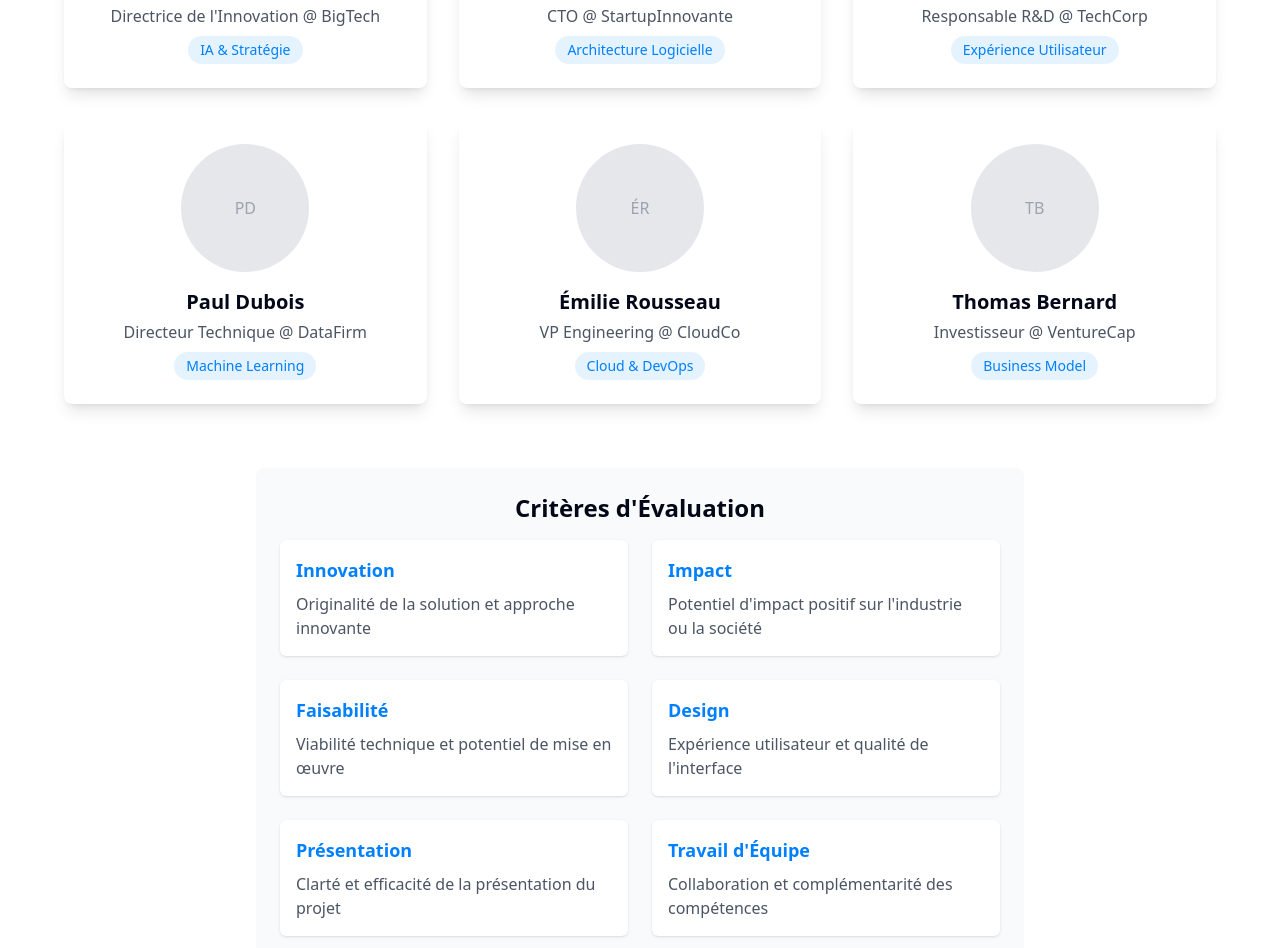
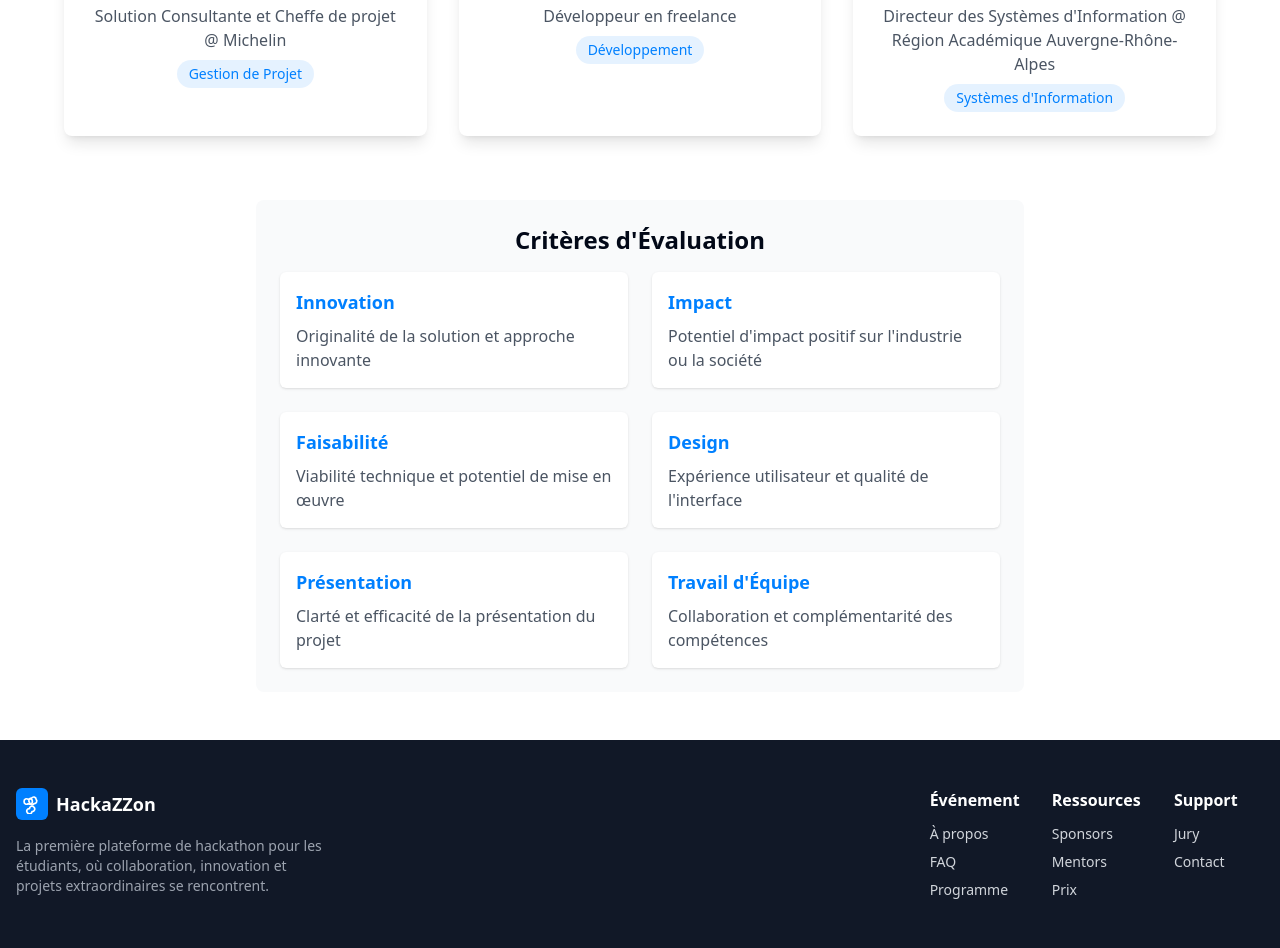
Before and after one commit to ahmed-badi/hackathon-student-hive, a React (Vite) app: page /jury in a window 1280 px wide. Shown: the part 464-1412 px from the top of the page. Built offline with nearby package versions, Linux system fonts and the light colour scheme.

Commit message:
Feat: Add Jury page and navbar entry
- Added the Jury page and included it in the navigation bar.
- Updated the Mentors page to correct "Dev Ops" to "DevOps".
- Modified the Prizes page to keep only the first three prizes and remove the special prizes section.

```diff
--- a/src/components/Navbar.tsx
+++ b/src/components/Navbar.tsx
@@ -143,6 +143,14 @@ const Navbar = () => {
                         </Link>
                       </NavigationMenuLink>
                       <NavigationMenuLink asChild>
+                        <Link to="/jury" className="block select-none space-y-1 rounded-md p-3 leading-none no-underline outline-none transition-colors hover:bg-accent hover:text-accent-foreground focus:bg-accent focus:text-accent-foreground">
+                          <div className="text-sm font-medium leading-none">Jury</div>
+                          <p className="line-clamp-2 text-sm leading-snug text-muted-foreground">
+                            Découvrez notre jury d'experts
+                          </p>
+                        </Link>
+                      </NavigationMenuLink>
+                      <NavigationMenuLink asChild>
                         <Link to="/contact" className="block select-none space-y-1 rounded-md p-3 leading-none no-underline outline-none transition-colors hover:bg-accent hover:text-accent-foreground focus:bg-accent focus:text-accent-foreground">
                           <div className="text-sm font-medium leading-none">Contact</div>
                           <p className="line-clamp-2 text-sm leading-snug text-muted-foreground">
@@ -204,6 +212,7 @@ const Navbar = () => {
             <div className="border-t pt-2">
               <p className="font-medium text-gray-800 mb-2">Support</p>
               <Link to="/mentors" className="text-gray-600 hover:text-primary transition-colors py-1 pl-4 block">Mentors</Link>
+              <Link to="/jury" className="text-gray-600 hover:text-primary transition-colors py-1 pl-4 block">Jury</Link>
               <Link to="/contact" className="text-gray-600 hover:text-primary transition-colors py-1 pl-4 block">Contact</Link>
             </div>
 
--- a/src/pages/Jury.tsx
+++ b/src/pages/Jury.tsx
@@ -20,39 +20,21 @@ const Jury = () => {
         <div className="grid grid-cols-1 md:grid-cols-2 lg:grid-cols-3 gap-8 max-w-6xl mx-auto">
           {[
             {
-              name: "Marie Dupont",
-              role: "Directrice de l'Innovation @ BigTech",
-              expertise: "IA & Stratégie",
+              name: "Estelle Dollé",
+              role: "Solution Consultante et Cheffe de projet @ Michelin",
+              expertise: "Gestion de Projet",
               image: null
             },
             {
-              name: "Jean Martin",
-              role: "CTO @ StartupInnovante",
-              expertise: "Architecture Logicielle",
+              name: "Lionel Antraigue",
+              role: "Développeur en freelance",
+              expertise: "Développement",
               image: null
             },
             {
-              name: "Sarah Lemoine",
-              role: "Responsable R&D @ TechCorp",
-              expertise: "Expérience Utilisateur",
-              image: null
-            },
-            {
-              name: "Paul Dubois",
-              role: "Directeur Technique @ DataFirm",
-              expertise: "Machine Learning",
-              image: null
-            },
-            {
-              name: "Émilie Rousseau",
-              role: "VP Engineering @ CloudCo",
-              expertise: "Cloud & DevOps",
-              image: null
-            },
-            {
-              name: "Thomas Bernard",
-              role: "Investisseur @ VentureCap",
-              expertise: "Business Model",
+              name: "Régis Jacquelin",
+              role: "Directeur des Systèmes d'Information @ Région Académique Auvergne-Rhône-Alpes",
+              expertise: "Systèmes d'Information",
               image: null
             }
           ].map((juror, index) => (
@@ -61,7 +43,7 @@ const Jury = () => {
                 <span className="text-gray-400">{juror.name.split(' ').map(n => n[0]).join('')}</span>
               </div>
               <h3 className="text-xl font-semibold mb-1">{juror.name}</h3>
-              <p className="text-gray-600 mb-2">{juror.role}</p>
+              <p className="text-gray-600 mb-2 text-center">{juror.role}</p>
               <span className="bg-primary/10 text-primary px-3 py-1 rounded-full text-sm font-medium">
                 {juror.expertise}
               </span>
@@ -137,11 +119,10 @@ const Jury = () => {
               </div>
 
               <div>
-                <h3 className="text-white font-semibold mb-3">Connexion</h3>
+                <h3 className="text-white font-semibold mb-3">Support</h3>
                 <ul className="space-y-2 text-sm">
-                  <li><a href="#" className="hover:text-white">Twitter</a></li>
-                  <li><a href="#" className="hover:text-white">Instagram</a></li>
-                  <li><a href="#" className="hover:text-white">Discord</a></li>
+                  <li><Link to="/jury" className="hover:text-white">Jury</Link></li>
+                  <li><Link to="/contact" className="hover:text-white">Contact</Link></li>
                 </ul>
               </div>
             </div>
--- a/src/pages/Mentors.tsx
+++ b/src/pages/Mentors.tsx
@@ -27,7 +27,7 @@ const Mentors = () => {
             },
             {
               name: "Ayoub BAHEND",
-              role: "Dev Ops Engineer @ Michelin",
+              role: "DevOps Engineer @ Michelin",
               expertise: "Développement",
               image: null
             },
--- a/src/pages/Prizes.tsx
+++ b/src/pages/Prizes.tsx
@@ -59,43 +59,6 @@ const Prizes = () => {
             </Card>
           </div>
 
-          <Card className="bg-white">
-            <CardContent className="pt-6">
-              <h3 className="text-xl font-bold mb-4">Prix Spéciaux</h3>
-              <div className="space-y-4">
-                <div className="flex items-center gap-3 p-3 bg-blue-50 rounded-md">
-                  <div className="w-10 h-10 bg-blue-400 rounded-full flex items-center justify-center">
-                    <HelpCircle size={20} className="text-white" />
-                  </div>
-                  <div>
-                    <h4 className="font-semibold">Prix de l'Innovation</h4>
-                    <p className="text-sm text-gray-600">Pour l'équipe ayant proposé la solution la plus innovative.</p>
-                  </div>
-                </div>
-
-                <div className="flex items-center gap-3 p-3 bg-green-50 rounded-md">
-                  <div className="w-10 h-10 bg-green-400 rounded-full flex items-center justify-center">
-                    <HelpCircle size={20} className="text-white" />
-                  </div>
-                  <div>
-                    <h4 className="font-semibold">Prix Impact Social</h4>
-                    <p className="text-sm text-gray-600">Pour le projet ayant le plus fort impact potentiel sur la société.</p>
-                  </div>
-                </div>
-
-                <div className="flex items-center gap-3 p-3 bg-purple-50 rounded-md">
-                  <div className="w-10 h-10 bg-purple-400 rounded-full flex items-center justify-center">
-                    <HelpCircle size={20} className="text-white" />
-                  </div>
-                  <div>
-                    <h4 className="font-semibold">Prix du Public</h4>
-                    <p className="text-sm text-gray-600">Décerné au projet le plus apprécié par les participants.</p>
-                  </div>
-                </div>
-              </div>
-            </CardContent>
-          </Card>
-
           <div className="mt-12 text-center">
             <p className="text-lg italic">
               "Le plus grand prix est l'expérience et les compétences que vous développerez !"
```
